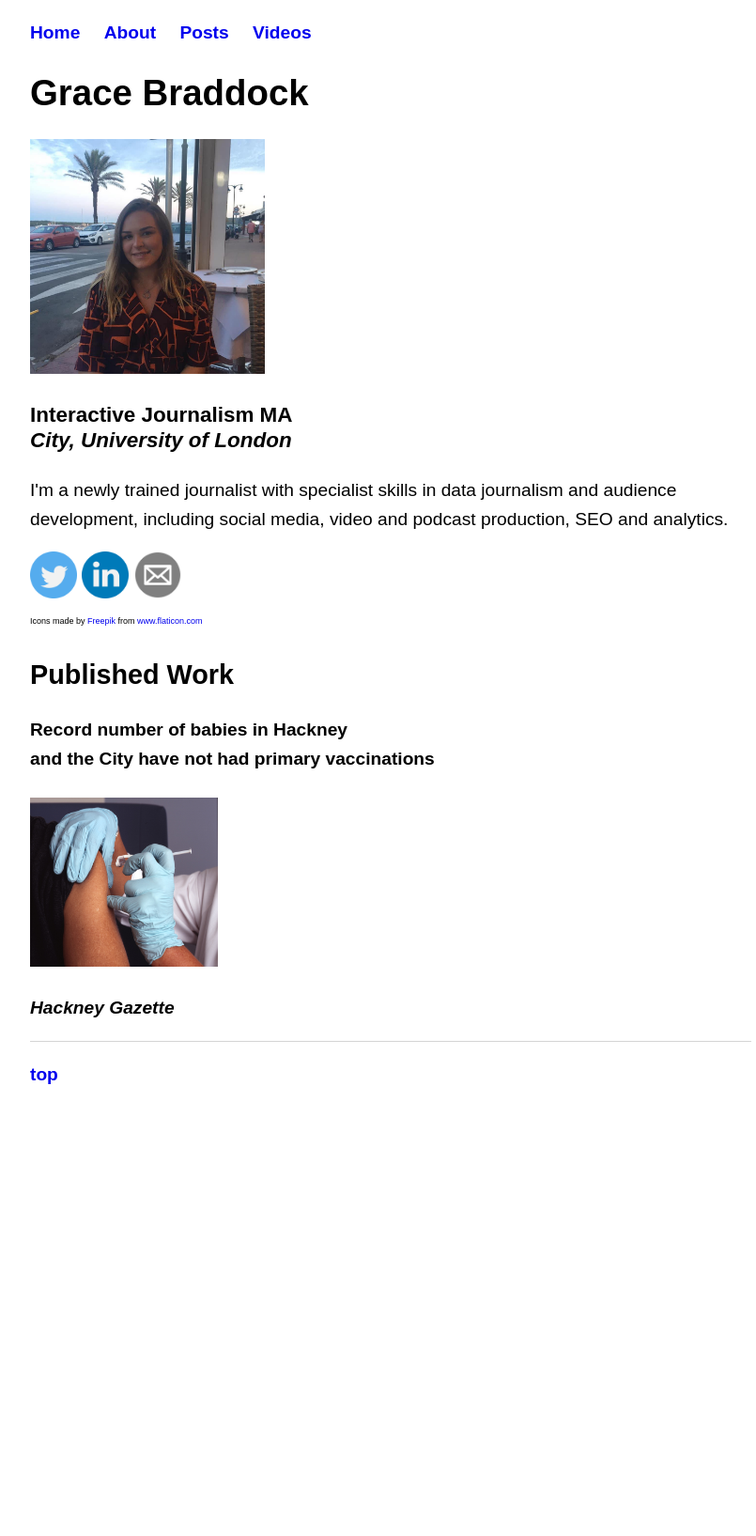
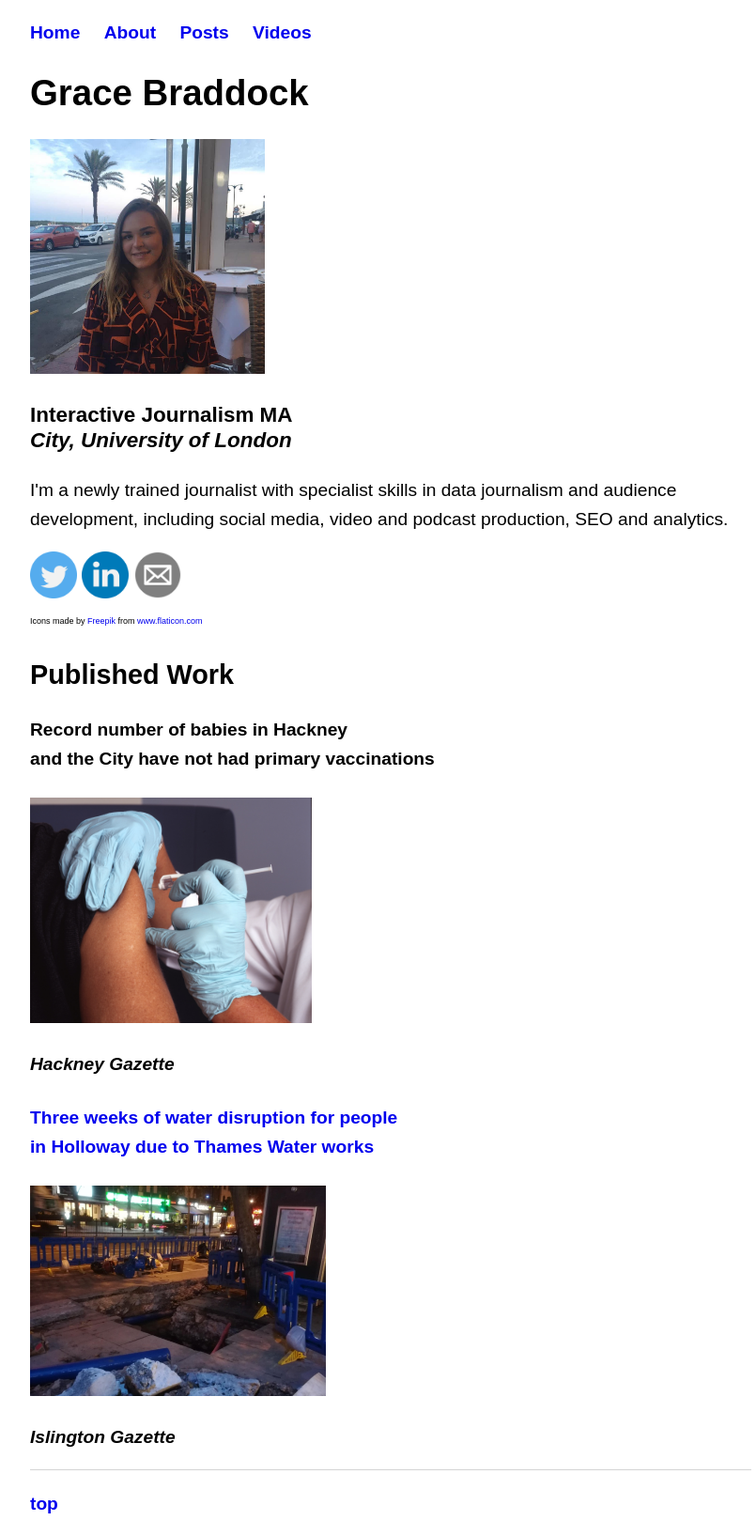
Before and after one commit to gracebraddock/gracebraddock.github.io, a Jekyll site: the page built from index.html, in a window 1280 px wide. Shown: the whole page at 94% size, without its empty margins (224-1029 px from the left). Built offline with Jekyll 4.4.1, drawn with Linux system fonts in a browser that asks for light colours; before the commit the page ends 1178 px from its top, so only the background shows below that.

Commit message:
Update index.html

```diff
--- a/index.html
+++ b/index.html
@@ -24,5 +24,12 @@ title: Grace Braddock
 
 <h4> Record number of babies in Hackney <br> and the City have not had primary vaccinations </h4>
 <a href="https://www.hackneygazette.co.uk/news/health/record-number-of-babies-in-hackney-and-the-city-have-not-had-primary-vaccinations-1-6387447">
-    <img src="national-cancer-institute-fi3zHLxWrYw-unsplash.jpg" width="200" height="180"> </a>
+    <img src="national-cancer-institute-fi3zHLxWrYw-unsplash.jpg" width="300" height="240"> </a>
 <p><b><i> Hackney Gazette </i></b></p>
+
+
+<a href="https://www.islingtongazette.co.uk/news/three-weeks-of-water-disruption-for-people-in-holloway-due-to-thames-water-works-1-6383583">
+    <h4> Three weeks of water disruption for people <br> in Holloway due to Thames Water works </h4> </a>
+<a href="https://www.islingtongazette.co.uk/news/three-weeks-of-water-disruption-for-people-in-holloway-due-to-thames-water-works-1-6383583">
+    <img src="image.jpg" width="315" height="224"> </a>
+<p><b><i> Islington Gazette </i></b></p>
```
